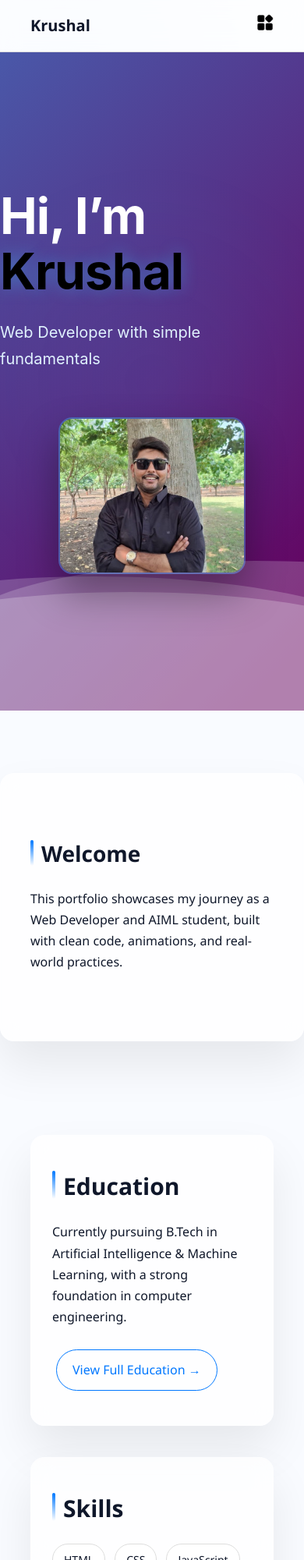
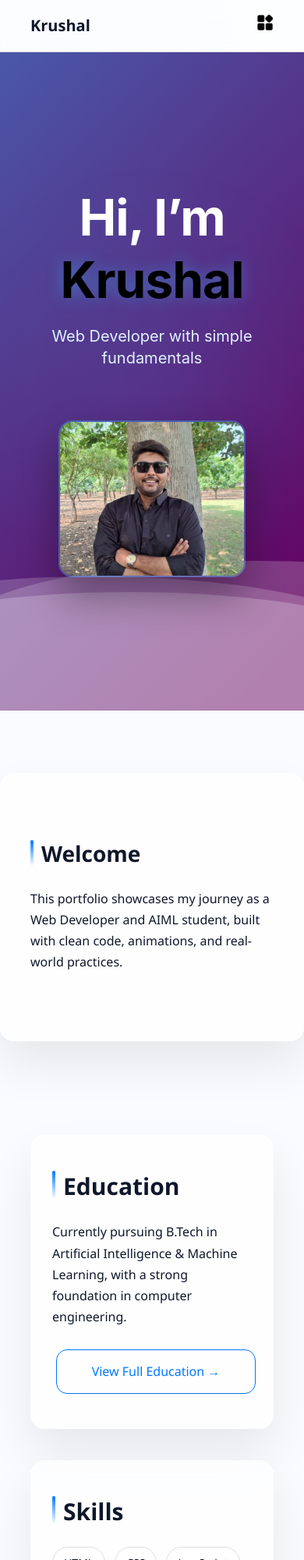
Before and after one commit to Krushal-Patel/Krushal-Portfolio, a plain HTML site: page index.html in a window 390 px wide. Shown: the top 2000 px of the page at 78% size. Drawn offline with Linux system fonts and the light colour scheme.

Commit message:
Make Changes on Home For Responsive

```diff
--- a/assets/css/style.css
+++ b/assets/css/style.css
@@ -1134,3 +1134,78 @@ body {
     font-size: 18px;
   }
 }
+
+/* ===============================
+   MOBILE CONTACT BUTTON FIX
+================================ */
+@media (max-width: 768px) {
+
+  .contact-links {
+    display: flex;
+    flex-direction: column;   /* 🔥 vertical stack */
+    gap: 14px;
+    align-items: stretch;     /* full width buttons */
+  }
+
+  .contact-item {
+    width: 100%;              /* 🔥 full width */
+    justify-content: center;
+    text-align: center;
+    padding: 14px 18px;
+    font-size: 16px;
+    border-radius: 14px;
+    display: flex;
+    align-items: center;
+    gap: 10px;                /* icon + text gap */
+  }
+
+  .contact-item img,
+  .contact-item svg {
+    width: 18px;
+    height: 18px;
+  }
+}
+
+/* ===============================
+   HERO TEXT – MOBILE FINAL FIX
+   (NO SHIFT + MULTILINE SAFE)
+================================ */
+@media (max-width: 768px) {
+
+  .hero-text {
+    position: relative;
+    text-align: center;
+    padding: 0 18px;
+  }
+
+  .hero-text h1 {
+    font-size: 34px;
+    line-height: 1.25;
+    margin-bottom: 10px;
+  }
+
+  /* Actual animated text */
+  #typing-text {
+    max-width: 100%;
+    text-align: center;
+    line-height: 1.4;
+    word-break: break-word;
+    overflow-wrap: break-word;
+  }
+
+  /* 🔒 FIXED HEIGHT WRAPPER (2 lines safe) */
+  .subtitle {
+    position: relative;
+    height: 72px;                /* 🔥 enough for 2 lines */
+    overflow: hidden;
+    margin-top: 6px;
+    display: flex;
+    align-items: center;
+    justify-content: center;
+    width: 80vw;           /* 🔥 80% of device width */
+    margin-left: auto;
+    margin-right: auto;   /* 10% left + 10% right automatically */
+    text-align: center;
+  }
+
+}
```
